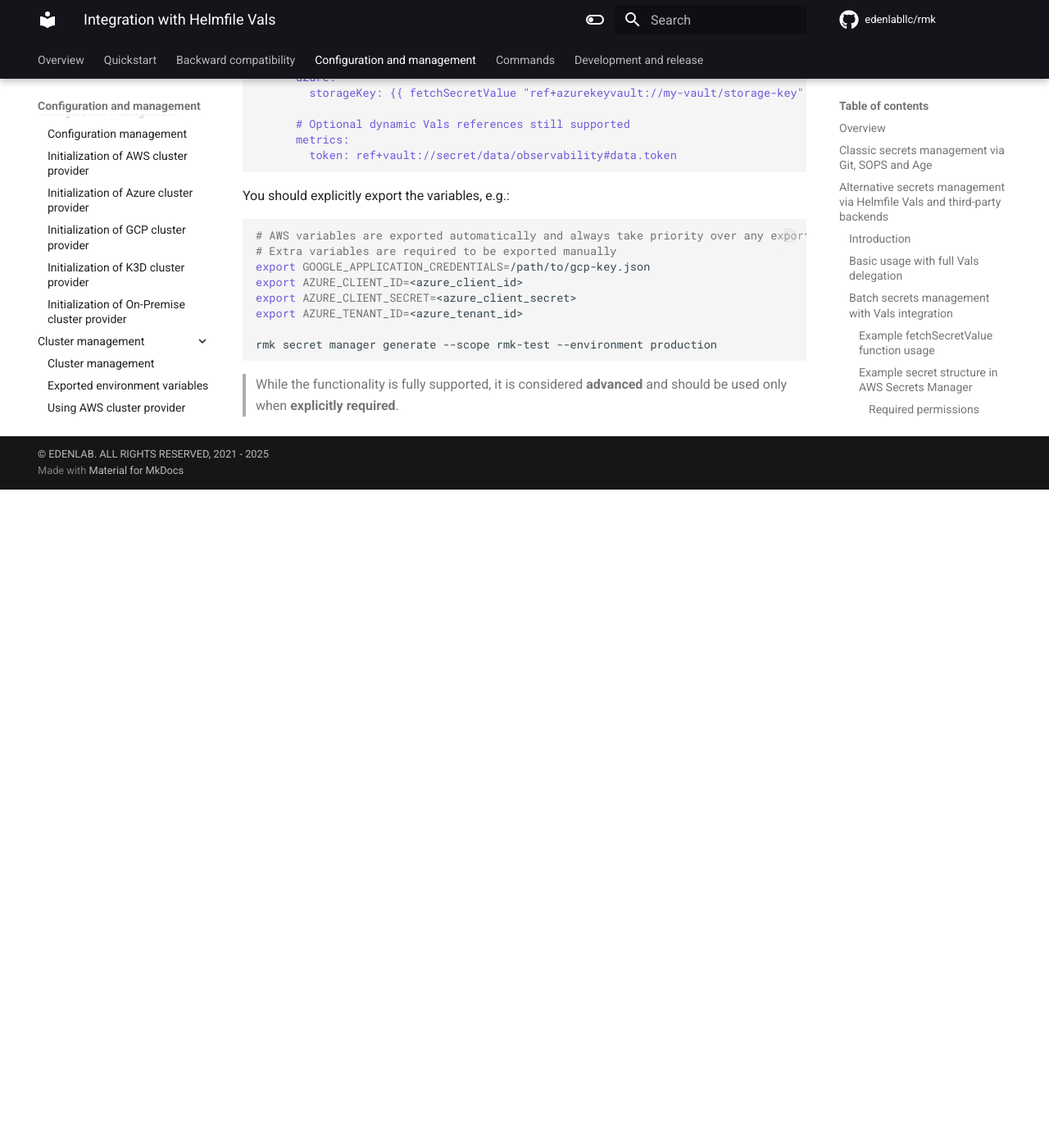
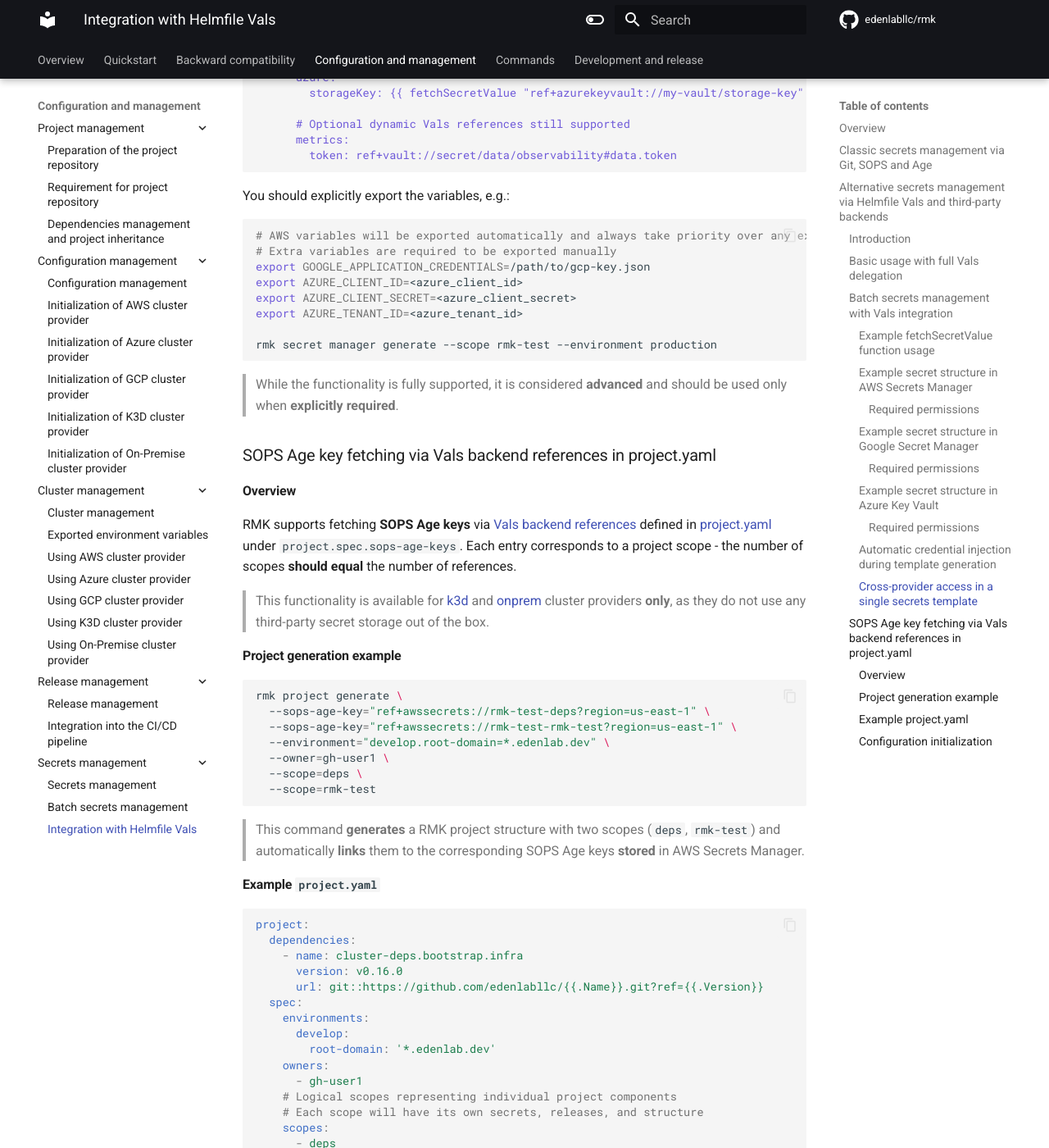
Before and after one commit to edenlabllc/rmk, an MkDocs documentation site: the page built from docs/configuration/secrets-management/helmfile-vals-integration.md, in a window 1280 px wide and 1400 px high, scrolled down 7382 px. Shown: the whole window at 82% size. Built offline with MkDocs 1.6.1 and Material for MkDocs 9.7.7, drawn with Linux system fonts in a browser that asks for light colours; comment, search, counter and statistics services are not loaded; the version menu is left out; before the commit the page ends 7979 px from its top, so only the background shows below that; some of the changed text lies outside the part shown.

````diff
--- a/docs/configuration/secrets-management/helmfile-vals-integration.md
+++ b/docs/configuration/secrets-management/helmfile-vals-integration.md
@@ -119,7 +119,7 @@
 - RMK invokes Vals to **resolve** each referenced secret during template generation.
 - Vals **connects** to the appropriate backend (e.g., AWS, GCP, Azure) using the credentials available in the
   environment.
-- Each `ref+<backend>://...` reference **points** to a specific secret path and key within that backend.
+- Each `ref+<vals_backend>://...` reference **points** to a specific secret path and key within that backend.
 - Retrieved values are **injected** into the generated template prior to encryption.
 
 After the template is rendered:
@@ -155,9 +155,9 @@
 Referenced in template:
 
 ```yaml
-username: '{{ fetchSecretValue "ref+awssecrets://production/new-app/app#username?region=us-east-1" }}'
-password: '{{ fetchSecretValue "ref+awssecrets://production/new-app/app#password?region=us-east-1" }}'
-apiToken: '{{ fetchSecretValue "ref+awssecrets://production/new-app/api#credentials/token?region=us-east-1" }}'
+username: '{{ fetchSecretValue "ref+awssecrets://my-app#username?region=us-east-1" }}'
+password: '{{ fetchSecretValue "ref+awssecrets://my-app#password?region=us-east-1" }}'
+apiToken: '{{ fetchSecretValue "ref+awssecrets://my-app#token?region=us-east-1" }}'
 ```
 
 ##### Required permissions
@@ -272,8 +272,8 @@
 #### Automatic credential injection during template generation
 
 RMK **automatically** passes active **provider credentials** into the context of template generation,
-allowing **seamless** secret resolution from third-party backends (e.g., AWS Secrets Manager, Azure Key Vault, GCP Secret
-Manager) **without manual** credential setup.
+allowing **seamless** secret resolution from third-party backends (e.g., AWS Secrets Manager, Azure Key Vault, GCP
+Secret Manager) **without manual** credential setup.
 
 For details about all supported cluster providers and their configuration attributes, see
 [Configuration Management](../configuration-management/configuration-management.md#list-of-main-attributes-of-the-rmk-configuration).
@@ -308,8 +308,8 @@
     template: |
       # AWS-provided secrets (default provider context)
       database:
-        username: {{ fetchSecretValue "ref+awssecrets://production/app-db#username?region=us-east-1" }}
-        password: {{ fetchSecretValue "ref+awssecrets://production/app-db#password?region=us-east-1" }}
+        username: {{ fetchSecretValue "ref+awssecrets://my-app#username?region=us-east-1" }}
+        password: {{ fetchSecretValue "ref+awssecrets://my-app#password?region=us-east-1" }}
 
       # GCP-provided secret (requires GOOGLE_APPLICATION_CREDENTIALS)
       gcp:
@@ -327,7 +327,7 @@
 You should explicitly export the variables, e.g.:
 
 ```bash
-# AWS variables are exported automatically and always take priority over any exports
+# AWS variables will be exported automatically and always take priority over any exports
 # Extra variables are required to be exported manually
 export GOOGLE_APPLICATION_CREDENTIALS=/path/to/gcp-key.json
 export AZURE_CLIENT_ID=<azure_client_id>
@@ -339,3 +339,83 @@
 
 > While the functionality is fully supported, it is considered **advanced** and should be used only when **explicitly
 > required**.
+
+### SOPS Age key fetching via Vals backend references in project.yaml
+
+#### Overview
+
+RMK supports fetching **SOPS Age keys** via
+[Vals backend references](https://github.com/helmfile/vals?tab=readme-ov-file#expression-syntax) defined in
+[project.yaml](../project-management/preparation-of-project-repository.md#projectyaml) under
+`project.spec.sops-age-keys`. Each entry corresponds to a project scope - the number of scopes
+**should equal** the number of references.
+
+> This functionality is available for [k3d](../configuration-management/init-k3d-provider.md) and
+> [onprem](../configuration-management/init-onprem-provider.md) cluster providers **only**, as they do not use any
+> third-party secret storage out of the box.
+
+#### Project generation example
+
+```bash
+rmk project generate \
+  --sops-age-key="ref+awssecrets://rmk-test-deps?region=us-east-1" \
+  --sops-age-key="ref+awssecrets://rmk-test-rmk-test?region=us-east-1" \
+  --environment="develop.root-domain=*.edenlab.dev" \
+  --owner=gh-user1 \
+  --scope=deps \
+  --scope=rmk-test
+```
+
+> This command **generates** a RMK project structure with two scopes (`deps`, `rmk-test`) and automatically **links**
+> them to the corresponding SOPS Age keys **stored** in AWS Secrets Manager.
+
+#### Example `project.yaml`
+
+```yaml
+project:
+  dependencies:
+    - name: cluster-deps.bootstrap.infra
+      version: v0.16.0
+      url: git::https://github.com/edenlabllc/{{.Name}}.git?ref={{.Version}}
+  spec:
+    environments:
+      develop:
+        root-domain: '*.edenlab.dev'
+    owners:
+      - gh-user1
+    # Logical scopes representing individual project components
+    # Each scope will have its own secrets, releases, and structure
+    scopes:
+      - deps
+      - rmk-test
+    # SOPS Age keys defined as Vals backend references
+    # Each reference corresponds to one project scope
+    # In this example: keys are stored in AWS Secrets Manager (region: us-east-1)
+    sops-age-keys:
+      - ref+awssecrets://rmk-test-deps?region=us-east-1
+      - ref+awssecrets://rmk-test-rmk-test?region=us-east-1
+```
+
+#### Configuration initialization
+
+When there are any Vals backend references in `project.yaml`, **export** credentials for the Vals backend defined in the
+references (in this example — AWS) before initializing configuration, e.g. for AWS Secrets Manager:
+
+```bash
+export AWS_ACCESS_KEY_ID=<aws_access_key_id>
+export AWS_SECRET_ACCESS_KEY=<aws_secret_access_key>
+export AWS_REGION=<aws_region>
+```
+
+Then initialize configuration for the desired provider:
+
+```bash
+# For k3d cluster provider (default)
+rmk config init
+
+# For onprem cluster provider
+rmk config init --cluster-provider=onprem
+```
+
+RMK automatically **resolves** the secrets at initialization time to securely **fetch** existing Age keys from the
+third-party Vals backends.
````
Also changed, not shown: other parts of docs/configuration/secrets-management/helmfile-vals-integration.md (+12 -12 lines), docs/configuration/configuration-management/init-k3d-provider.md (+9 -2 lines), docs/configuration/configuration-management/init-onprem-provider.md (+8 -0 lines).
